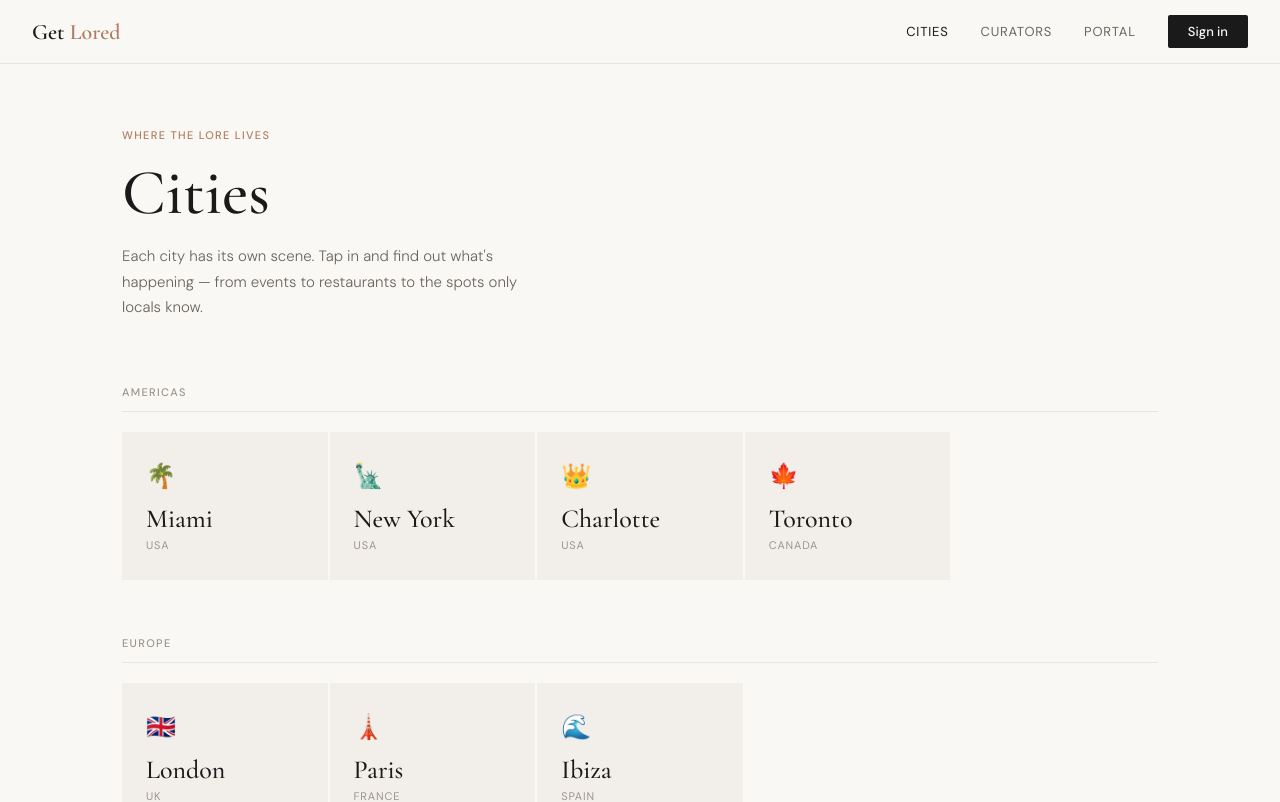
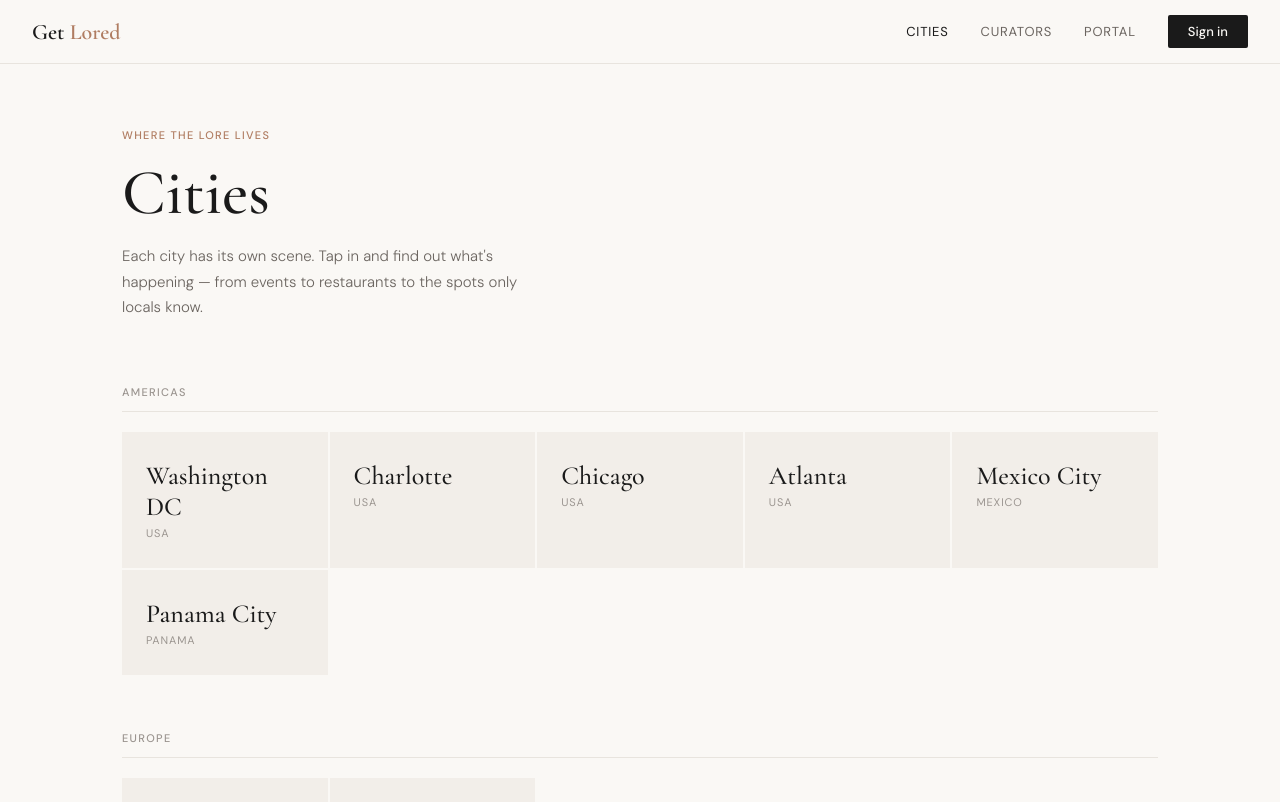
Before and after one commit to Kingiven1/getlored, a React (Vite) app: page /cities in a window 1280 px wide. Shown: the top 802 px of the page. Built offline with nearby package versions, Linux system fonts and the light colour scheme.

Commit message:
Update city list, remove emojis

```diff
--- a/src/pages/Cities.jsx
+++ b/src/pages/Cities.jsx
@@ -1,14 +1,14 @@
 import { Link } from 'react-router-dom'
 
 const cities = [
-  { name: 'Miami', country: 'USA', slug: 'miami', emoji: '🌴', region: 'Americas' },
-  { name: 'New York', country: 'USA', slug: 'new-york', emoji: '🗽', region: 'Americas' },
-  { name: 'Charlotte', country: 'USA', slug: 'charlotte', emoji: '👑', region: 'Americas' },
-  { name: 'Toronto', country: 'Canada', slug: 'toronto', emoji: '🍁', region: 'Americas' },
-  { name: 'London', country: 'UK', slug: 'london', emoji: '🇬🇧', region: 'Europe' },
-  { name: 'Paris', country: 'France', slug: 'paris', emoji: '🗼', region: 'Europe' },
-  { name: 'Ibiza', country: 'Spain', slug: 'ibiza', emoji: '🌊', region: 'Europe' },
-  { name: 'Lagos', country: 'Nigeria', slug: 'lagos', emoji: '🌍', region: 'Africa' },
+  { name: 'Washington DC', country: 'USA', slug: 'washington-dc', region: 'Americas' },
+  { name: 'Charlotte', country: 'USA', slug: 'charlotte', region: 'Americas' },
+  { name: 'Chicago', country: 'USA', slug: 'chicago', region: 'Americas' },
+  { name: 'Atlanta', country: 'USA', slug: 'atlanta', region: 'Americas' },
+  { name: 'Mexico City', country: 'Mexico', slug: 'mexico-city', region: 'Americas' },
+  { name: 'Panama City', country: 'Panama', slug: 'panama-city', region: 'Americas' },
+  { name: 'Lisbon', country: 'Portugal', slug: 'lisbon', region: 'Europe' },
+  { name: 'Amsterdam', country: 'Netherlands', slug: 'amsterdam', region: 'Europe' },
 ]
 
 const regions = ['Americas', 'Europe', 'Africa']
@@ -72,11 +72,6 @@ const styles = {
     display: 'block',
     transition: 'background 0.2s',
   },
-  cityEmoji: {
-    fontSize: '24px',
-    marginBottom: '12px',
-    display: 'block',
-  },
   cityName: {
     fontFamily: "'Cormorant Garamond', serif",
     fontSize: '26px',
@@ -119,7 +114,6 @@ export default function Cities() {
                   to={`/cities/${city.slug}`}
                   style={styles.cityCard}
                 >
-                  <span style={styles.cityEmoji}>{city.emoji}</span>
                   <div style={styles.cityName}>{city.name}</div>
                   <div style={styles.cityCountry}>{city.country}</div>
                 </Link>
```
